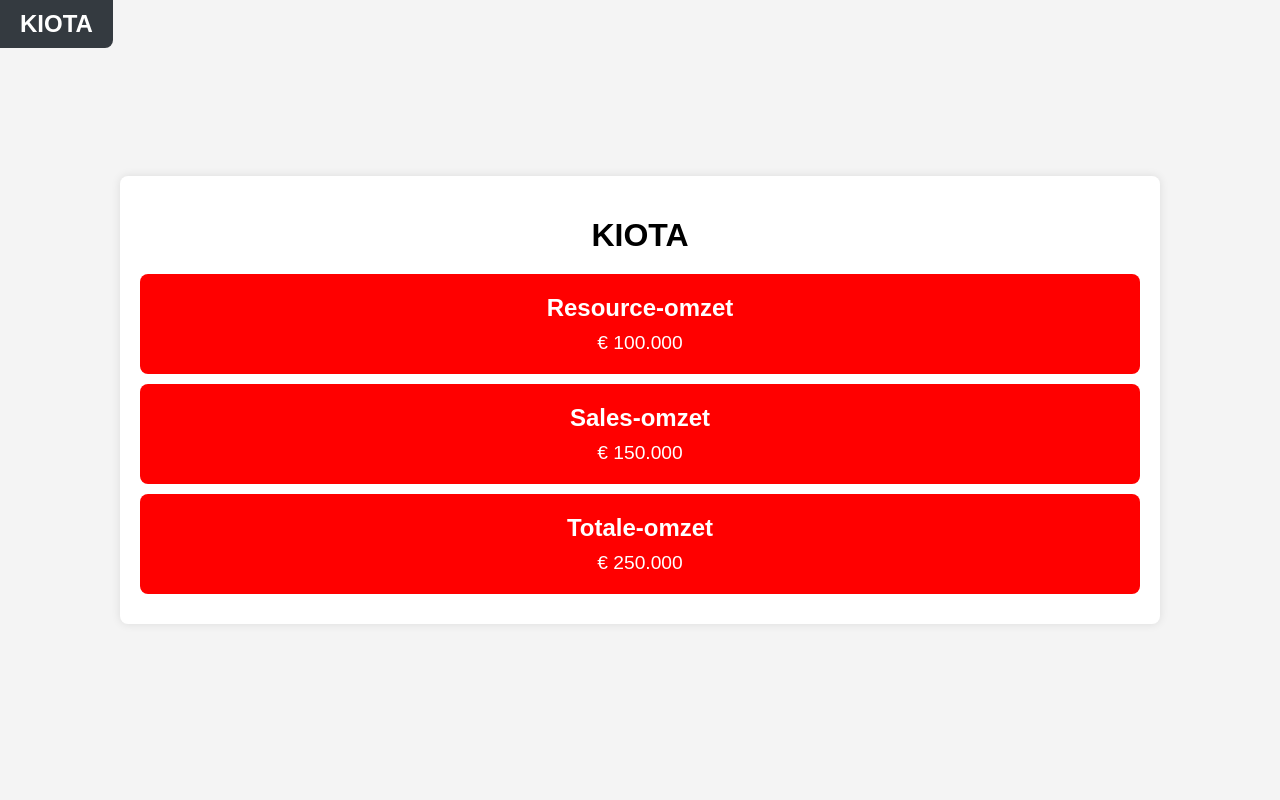
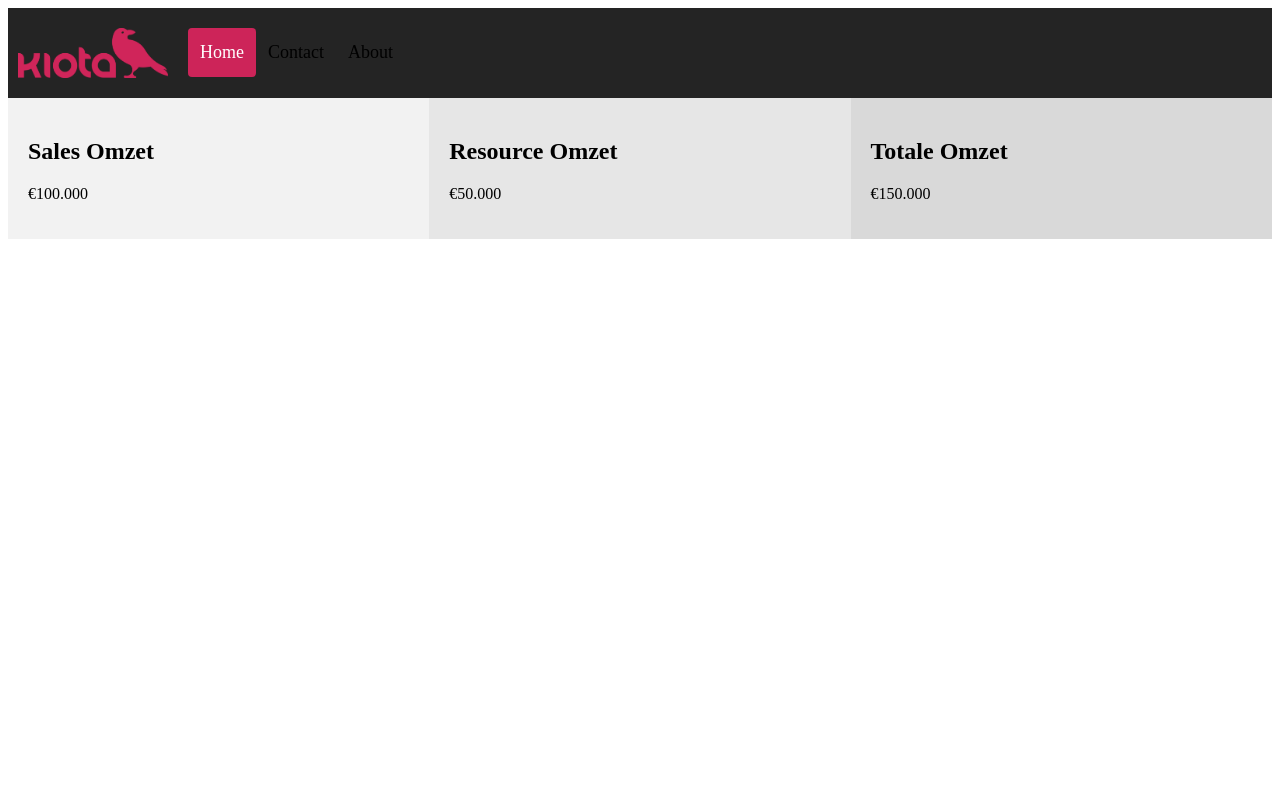
Before and after one commit to BramNoortman/SolidAPI, a PHP site: page / in a window 1280 px wide. Run offline with PHP 8.4, Linux system fonts and the light colour scheme.

Commit message:
Front end header afgemaakt met logo

```diff
--- a/Front/index.html
+++ b/Front/index.html
@@ -4,26 +4,30 @@
     <link rel="stylesheet" href="style.css">
     <meta charset="UTF-8">
     <meta name="viewport" content="width=device-width, initial-scale=1.0">
-    <title>KIOTA Dashboard</title>
+    <title>Kiota</title>
 </head>
 <body>
-<header>
-    <h1 class="header">KIOTA</h1>
-</header>
-<div class="dashboard">
-    <h1>KIOTA</h1>
-    <div class="card">
-        <h2>Resource-omzet</h2>
-        <p>&euro; 100.000</p>
-    </div>
-    <div class="card">
-        <h2>Sales-omzet</h2>
-        <p>&euro; 150.000</p>
-    </div>
-    <div class="card">
-        <h2>Totale-omzet</h2>
-        <p>&euro; 250.000</p>
+<div class="header">
+    <!-- Display the logo image-->
+    <img src="Media/kiota-logo.png" alt="Company Logo" class="logo">
+    <div class="header-right">
+        <a class="active" href="#home">Home</a>
+        <a href="#contact">Contact</a>
+        <a href="#about">About</a>
     </div>
 </div>
+<div class="sales">
+    <h2>Sales Omzet</h2>
+    <p>€100.000</p>
+</div>
+<div class="resources">
+    <h2>Resource Omzet</h2>
+    <p>€50.000</p>
+</div>
+<div class="total">
+    <h2>Totale Omzet</h2>
+    <p>€150.000</p>
+</div>
+
 </body>
 </html>
--- a/Front/style.css
+++ b/Front/style.css
@@ -1,62 +1,59 @@
-body {
-    font-family: Arial, sans-serif;
-    background-color: #f4f4f4;
-    margin: 0;
-    padding: 0;
-    display: flex;
-    justify-content: center;
-    align-items: center;
-    height: 100vh;
+
+.header {
+    overflow: hidden;
+    background-color: #242424;
+    padding: 20px 10px;
 }
 
-header {
-    position: absolute;
-    top: 0;
-    left: 0;
-    background-color: #343a40;
-    color: white;
-    padding: 10px 20px;
-    border-bottom-right-radius: 8px;
+/* Style the logo image */
+.header img.logo {
+    float: left;
+    margin-right: 20px;
+    width: 150px;
+    height: 50px;
 }
 
-header h1 {
-    margin: 0;
-    font-size: 1.5em;
+/* Style the header links */
+.header a {
+    float: left;
+    color: black;
+    text-align: center;
+    padding: 12px;
+    text-decoration: none;
+    font-size: 18px;
+    line-height: 25px;
+    border-radius: 4px;
 }
 
-.dashboard {
-    background-color: white;
-    border-radius: 8px;
-    box-shadow: 0 0 10px rgba(0, 0, 0, 0.1);
-    padding: 20px;
-    width: 80%;
-    max-width: 1000px;
-    text-align: center;
+/* verander de background color on mouse-over */
+.header a:hover {
+    background-color: #cd2459;
+    color: black;
 }
 
-.dashboard h1 {
-    margin-bottom: 20px;
+/* Style de active/current link */
+.header a.active {
+    background-color: #cd2459;
+    color: white;
 }
 
-.dashboard .card {
-    background-color: #ff0000;
-    color: white;
-    padding: 20px;
-    border-radius: 8px;
-    margin: 10px 0;
+/* Stijl voor de vakken */
+.sales, .resources, .total {
+    width: 33.33%; /* Verdeel de breedte in drie gelijke delen */
+    float: left; /* Zorg ervoor dat de vakken naast elkaar staan */
+    padding: 20px; /* Voeg wat ruimte toe rondom de inhoud */
+    box-sizing: border-box; /* Zorg ervoor dat padding niet de totale breedte beïnvloedt */
 }
 
-.dashboard .card h2 {
-    margin: 0 0 10px 0;
+/* Kleuren en andere stijlen kun je hier aanpassen */
+.sales {
+    background-color: #f2f2f2;
 }
 
-.dashboard .card p {
-    margin: 0;
-    font-size: 1.2em;
+.resources {
+    background-color: #e6e6e6;
 }
 
-/* Added CSS for displaying cards vertically */
-.dashboard .card {
-    display: block;
-    text-align: center;
+.total {
+    background-color: #d9d9d9;
 }
```
Also changed, not shown: Front/Media/kiota-logo.png (added).
